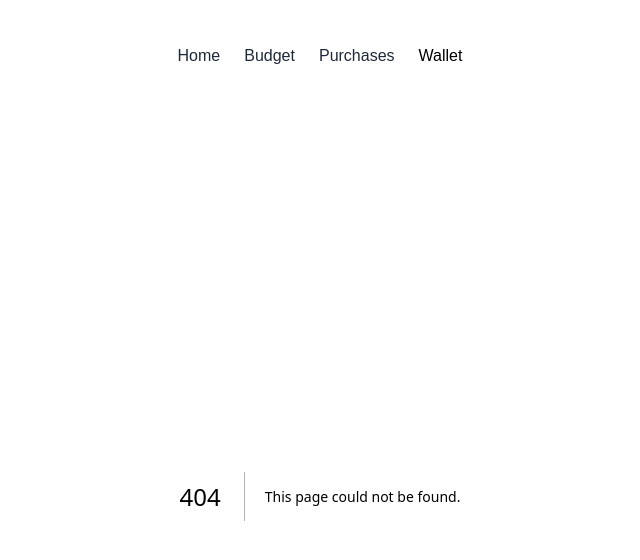
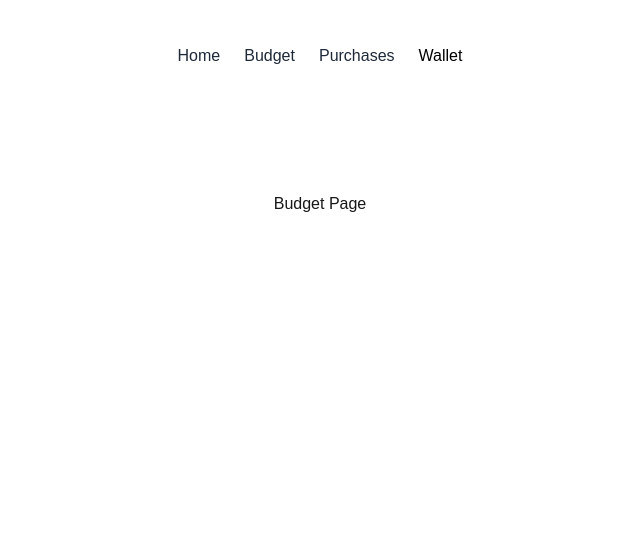
Before and after one commit to SantinoGiordano/ExspenceTracker, a Next.js app: page /budget in a window 1280 px wide. Before the commit this address had no page. Shown: the top 560 px of the page, without its empty margins (320-960 px from the left). Built offline with nearby package versions, Linux system fonts and the light colour scheme.

Commit message:
created page for budget

```diff
--- /dev/null
+++ b/app/(root)/budget/page.tsx
@@ -0,0 +1,8 @@
+export default function Budget(){
+    return (
+        <main className="flex min-h-screen flex-col items-center justify-between p-24">
+            <h1>Budget Page
+            </h1>
+        </main>
+    )
+}
```
